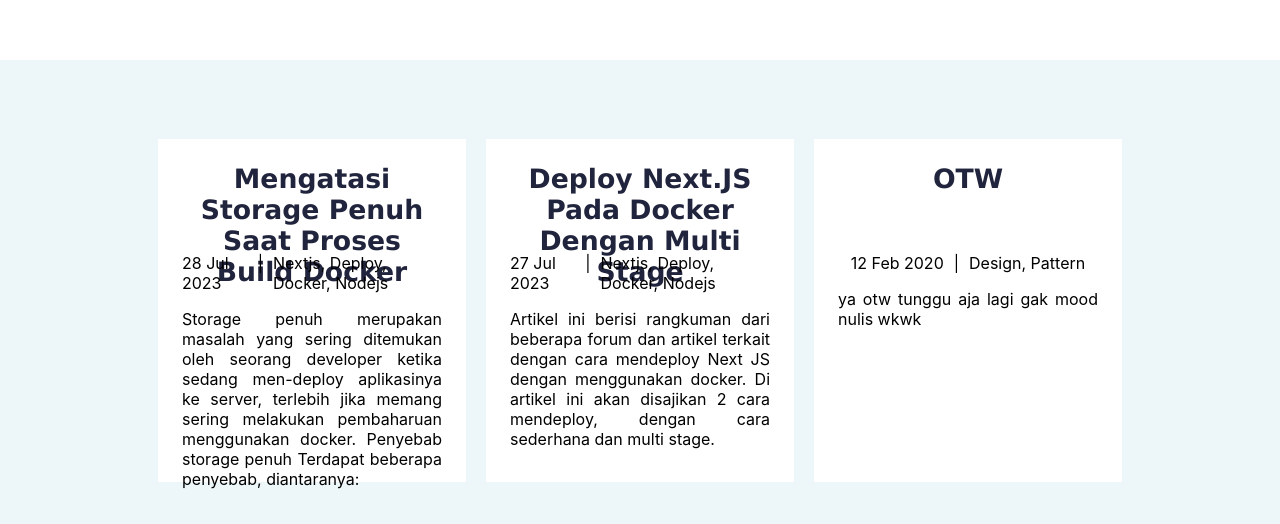
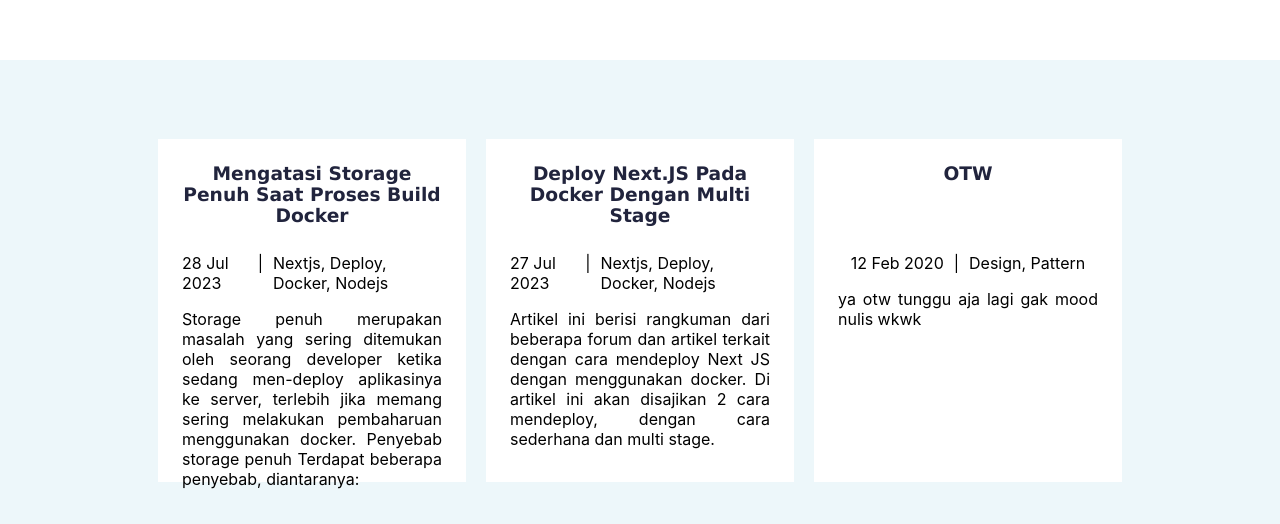
Before and after one commit to Nawaytes/react-portofolio, a React (Create React App) app: page / in a window 1280 px wide. Shown: the part 763-1287 px from the top of the page. Built offline with nearby package versions, Linux system fonts and the light colour scheme.

Commit message:
fix: post title font size

```diff
--- a/src/views/home.css
+++ b/src/views/home.css
@@ -50,7 +50,7 @@
 .title-post{
   font-family: Verdana, Geneva, Tahoma, sans-serif;
   text-align: center;
-  font-size: 20pt;
+  font-size: 14pt;
   color: #21243D;
   font-weight: bold;
   height: 90px;
```
